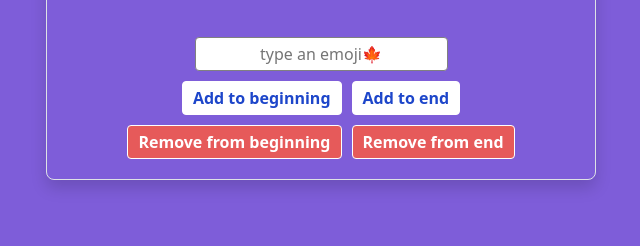
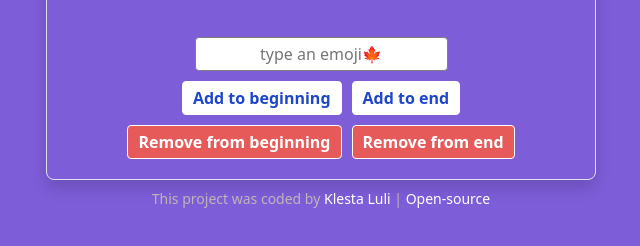
Before and after one commit to klezi10/emoji-app, a plain HTML site: page index.html in a window 1280 px wide. Shown: the part 232-478 px from the top of the page, without its empty margins (319-959 px from the left). Drawn offline with nearby package versions, Linux system fonts and the light colour scheme.

Commit message:
added footer

```diff
--- a/index.html
+++ b/index.html
@@ -27,6 +27,19 @@
         <button id="pop-btn">Remove from end</button>
       </div>
     </div>
+    <footer class="small text-center mt-2">
+      This project was coded by
+      <a href="https://clever-turing-3f9e94.netlify.app/" target="_blank">
+        Klesta Luli</a
+      >
+      |
+      <a
+        href="https://heuristic-lichterman-0be770.netlify.app/"
+        target="_blank"
+      >
+        Open-source</a
+      >
+    </footer>
     <script src="index.js"></script>
   </body>
 </html>
--- a/styles.css
+++ b/styles.css
@@ -57,3 +57,17 @@ button {
   background: rgb(230, 90, 90);
   color: white;
 }
+
+footer {
+  color: #c0b5b5;
+}
+
+footer a {
+  color: white;
+  text-decoration: none;
+}
+
+footer a:hover {
+  text-decoration: underline;
+  color: white;
+}
```
